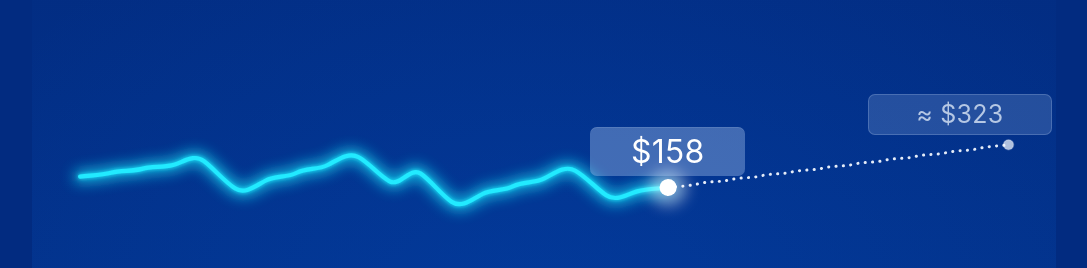
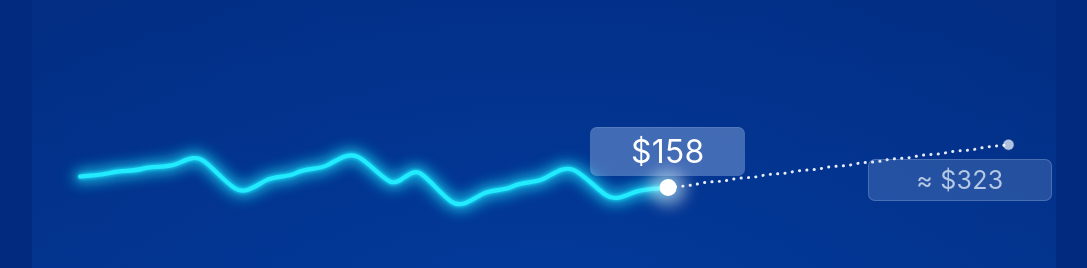
Before and after one commit to Romanbali/dashboard-plus, a plain HTML site: page index.html in a window 1280 px wide. Shown: the part 110-378 px from the top of the page, without its empty margins (96-1183 px from the left). Drawn offline with Linux system fonts and the light colour scheme.

Commit message:
Fix forecast label overlap after deposit label positioning

```diff
--- a/index.html
+++ b/index.html
@@ -540,6 +540,27 @@ function choose(i){
   const pillTop=Math.max(4,markerY-pillHeight-12);
   value.style.left=pillLeft+'px';
   value.style.top=pillTop+'px';
+
+  // Reposition the forecast only after the deposit pill has its final
+  // coordinates for this render (the earlier layout pass can be stale).
+  const depositBox={left:pillLeft,top:pillTop,width:pillWidth,height:pillHeight};
+  const forecastBoxWidth=forecastValue.getBoundingClientRect().width;
+  const forecastBoxHeight=forecastValue.getBoundingClientRect().height;
+  const forecastCenterX=forecastX;
+  const forecastCandidates=[
+    [Math.max(4,Math.min(stageRect.width-forecastBoxWidth-4,forecastCenterX-forecastBoxWidth/2)),Math.min(stageRect.height-forecastBoxHeight-4,forecastY+14)],
+    [Math.max(4,Math.min(stageRect.width-forecastBoxWidth-4,forecastCenterX-forecastBoxWidth/2)),Math.max(4,forecastY-forecastBoxHeight-14)],
+    [Math.max(4,Math.min(stageRect.width-forecastBoxWidth-4,depositBox.left-forecastBoxWidth-12)),Math.max(4,Math.min(stageRect.height-forecastBoxHeight-4,forecastY-forecastBoxHeight/2))],
+    [Math.max(4,Math.min(stageRect.width-forecastBoxWidth-4,depositBox.left+depositBox.width+12)),Math.max(4,Math.min(stageRect.height-forecastBoxHeight-4,forecastY-forecastBoxHeight/2))]
+  ];
+  const forecastAvoidsDeposit=([left,top])=>
+    left+forecastBoxWidth+8<=depositBox.left ||
+    left>=depositBox.left+depositBox.width+8 ||
+    top+forecastBoxHeight+8<=depositBox.top ||
+    top>=depositBox.top+depositBox.height+8;
+  const finalForecastPosition=forecastCandidates.find(forecastAvoidsDeposit)||forecastCandidates[0];
+  forecastValue.style.left=finalForecastPosition[0]+'px';
+  forecastValue.style.top=finalForecastPosition[1]+'px';
 }
 
 const daysWindow=document.getElementById('daysWindow');
```
